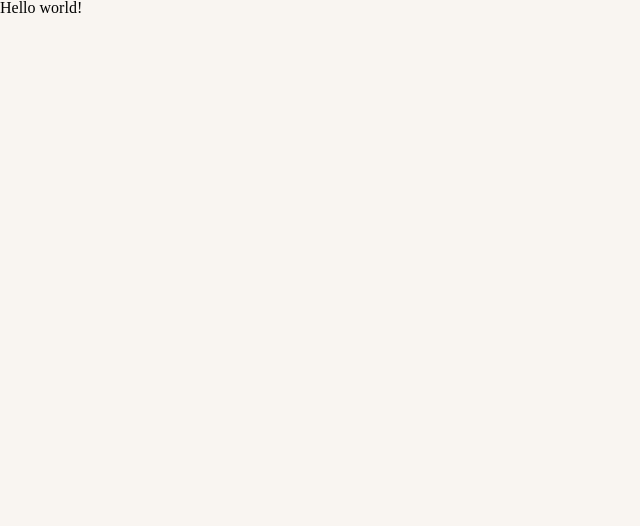
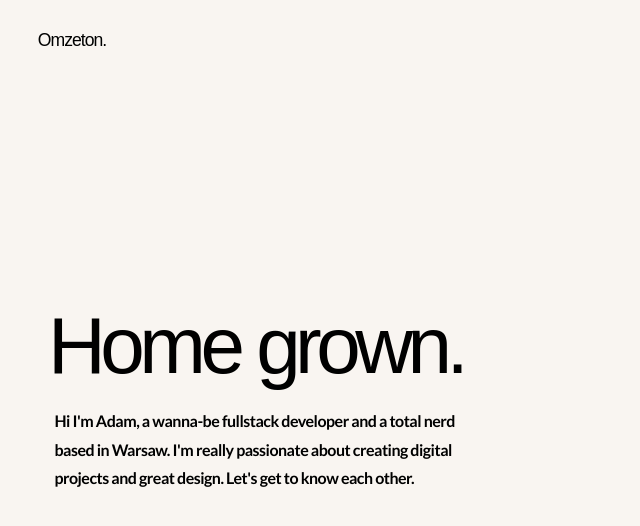
Before and after one commit to omzeton/omzeton.github.io, a website: page index.html in a window 1280 px wide. Shown: the top 526 px of the page, without its empty margins (0-640 px from the left). Drawn offline with nearby package versions, Linux system fonts and the light colour scheme; a web font is replaced by a local one.

Commit message:
Import custom fonts :: Basic layout of intro screen

```diff
--- a/css/main.css
+++ b/css/main.css
@@ -1,8 +1,17 @@
+@import url("https://fonts.googleapis.com/css?family=Lato:700&display=swap");
+@font-face {
+  font-family: "gorditabold";
+  src: url("http://localhost:3000/fonts/gordita-bold-webfont.woff") format("woff"), url("http://localhost:3000/fonts/gordita-bold-webfont.otf") format("opentype"); }
+
+::selection {
+  background-color: #000000;
+  color: #f9f5f1; }
+
 main {
   position: relative;
   width: 100vw;
   background-color: #f9f5f1;
-  height: 500vw; }
+  height: 400vw; }
 
 ::-webkit-scrollbar {
   width: 0; }
@@ -10,7 +19,72 @@ main {
 #progressBar {
   top: 0;
   right: 0;
-  width: .3em;
+  width: 0.3em;
   position: fixed;
-  background: red;
-  transition: height .5s ease-out; }
+  background: #000;
+  transition: height 0.5s ease-out; }
+
+section {
+  position: absolute;
+  width: 100vw;
+  height: 100vh; }
+
+nav {
+  position: fixed;
+  top: 1em;
+  left: 1em;
+  width: calc(100vw - 2em);
+  height: 3em;
+  display: grid;
+  grid-template-rows: 1fr;
+  grid-template-columns: 7em 1fr 5em;
+  z-index: 9999; }
+  nav .button {
+    display: flex;
+    align-items: center;
+    justify-content: center;
+    flex-direction: column; }
+  nav .logo h2 {
+    font-family: "gorditabold", Arial, sans-serif;
+    font-weight: normal;
+    font-style: normal;
+    line-height: 0;
+    font-size: 1.1rem;
+    letter-spacing: -1px; }
+  nav .menu span {
+    display: block;
+    width: 35px;
+    height: 2px;
+    margin-bottom: 4px;
+    position: relative;
+    background: #000000;
+    z-index: 1;
+    transform-origin: 4px 0px;
+    transition: transform 0.5s cubic-bezier(0.77, 0.2, 0.05, 1), background 0.5s cubic-bezier(0.77, 0.2, 0.05, 1), opacity 0.55s ease; }
+
+.Intro .Intro__Heading {
+  position: relative;
+  top: 50%;
+  left: 3em;
+  transform: translateY(-50%);
+  width: 30em;
+  z-index: 999; }
+  .Intro .Intro__Heading .Heading--Stagger {
+    position: relative;
+    opacity: 0;
+    transform: translateY(-20px); }
+  .Intro .Intro__Heading h2 {
+    font-family: "gorditabold", Arial, sans-serif;
+    font-weight: normal;
+    font-style: normal;
+    font-size: 5rem;
+    letter-spacing: -5.5px; }
+  .Intro .Intro__Heading p {
+    margin-left: 0.4em;
+    width: 85%;
+    letter-spacing: -0.5px;
+    margin-top: 1.3em;
+    line-height: 1.8rem;
+    font-family: "Lato", sans-serif;
+    font-weight: 300;
+    font-size: 1rem; }
--- a/index.html
+++ b/index.html
@@ -23,10 +23,33 @@
 			  4:= Contact
 			  Tyle!
 	   -->
+	   <nav>
+		   <div class="button logo">
+			   <h2>Omzeton.</h2>
+		   </div>
+		   <div></div>
+		   <div class="button menu">
+			<span></span>
+			<span></span>
+			<span></span>
+		   </div>
+	   </nav>
 	  <main>
-		  <h2>Hello world!</h2>
+		  <section class="Intro">
+			  <div class="Intro__Heading">
+				  <h2><span class="Heading--Stagger">Home grown.</span></h2>
+				  <p><span class="Heading--Stagger">Hi I'm Adam, a wanna-be fullstack developer and a total nerd</span><span class="Heading--Stagger"> based in Warsaw.
+					  I'm really passionate about creating digital</span><span class="Heading--Stagger"> projects and great design.
+					  Let's get to know each other.</span></p>
+			  </div>
+		  </section>
+		  <section class="Works"></section>
+		  <section class="Skills"></section>
+		  <section class="Contact"></section>
 		  <div id="progressBar"></div>
 	  </main>
-    <script src="js/main.js"></script>
+	  <script src="https://cdnjs.cloudflare.com/ajax/libs/gsap/2.1.2/TweenMax.min.js"></script>
+	  <!-- <script src="https://cdnjs.cloudflare.com/ajax/libs/gsap/2.1.2/TimelineMax.min.js"></script> -->
+	  <script src="js/main.js"></script>
   </body>
 </html>
--- a/js/main.js
+++ b/js/main.js
@@ -1,6 +1,9 @@
 const body = document.body,
   html = document.documentElement,
-  progress = document.getElementById("progressBar");
+  progress = document.getElementById("progressBar"),
+  spans = document.getElementsByClassName("Heading--Stagger");
+
+// Progress Bar on the right of the screen
 
 function progressBar() {
   let scrollTop = window.pageYOffset,
@@ -23,6 +26,22 @@ function progressBar() {
 window.addEventListener("scroll", () => progressBar());
 window.addEventListener("resize", () => progressBar());
 
+// TweenMax Letter Animations
+
+let tl = new TimelineMax();
+
+tl.staggerTo(
+  spans,
+  1.5,
+  {
+    opacity: 1,
+    y: 0,
+    delay: 0.5,
+    ease: Circ.easeOut
+  },
+  0.2
+);
+
 document.addEventListener("load", () => {
   progressBar();
 });
```
Also changed, not shown: 1 other file.
